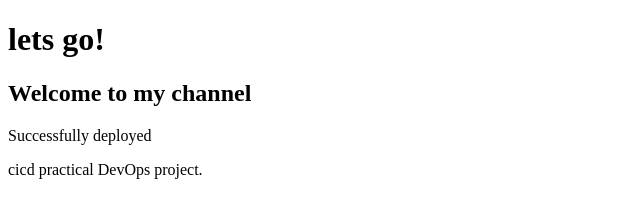
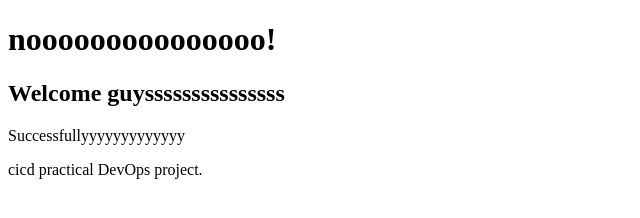
Before and after one commit to jaisaikumar002-debug/hello-world-cicd, a plain HTML site: page index.html in a window 1280 px wide. Shown: the whole page, without its empty margins (0-640 px from the left). Drawn offline with Linux system fonts and the light colour scheme.

Commit message:
new deployment changes
Updated title and modified headings and paragraph text.

```diff
--- a/index.html
+++ b/index.html
@@ -1,12 +1,12 @@
 <!DOCTYPE html>
 <html>
 <head>
-    <title>This is my cicd own project jaisijsk</title>
+    <title>jaisijsk</title>
 </head>
 <body>
-    <h1>lets go!</h1>
-    <h2>Welcome to my channel</h2>
-    <p>Successfully deployed</p>
+    <h1>nooooooooooooooo!</h1>
+    <h2>Welcome guysssssssssssssss</h2>
+    <p>Successfullyyyyyyyyyyyyy</p>
     <p>cicd practical DevOps project.</p>
 </body>
 </html>
```
